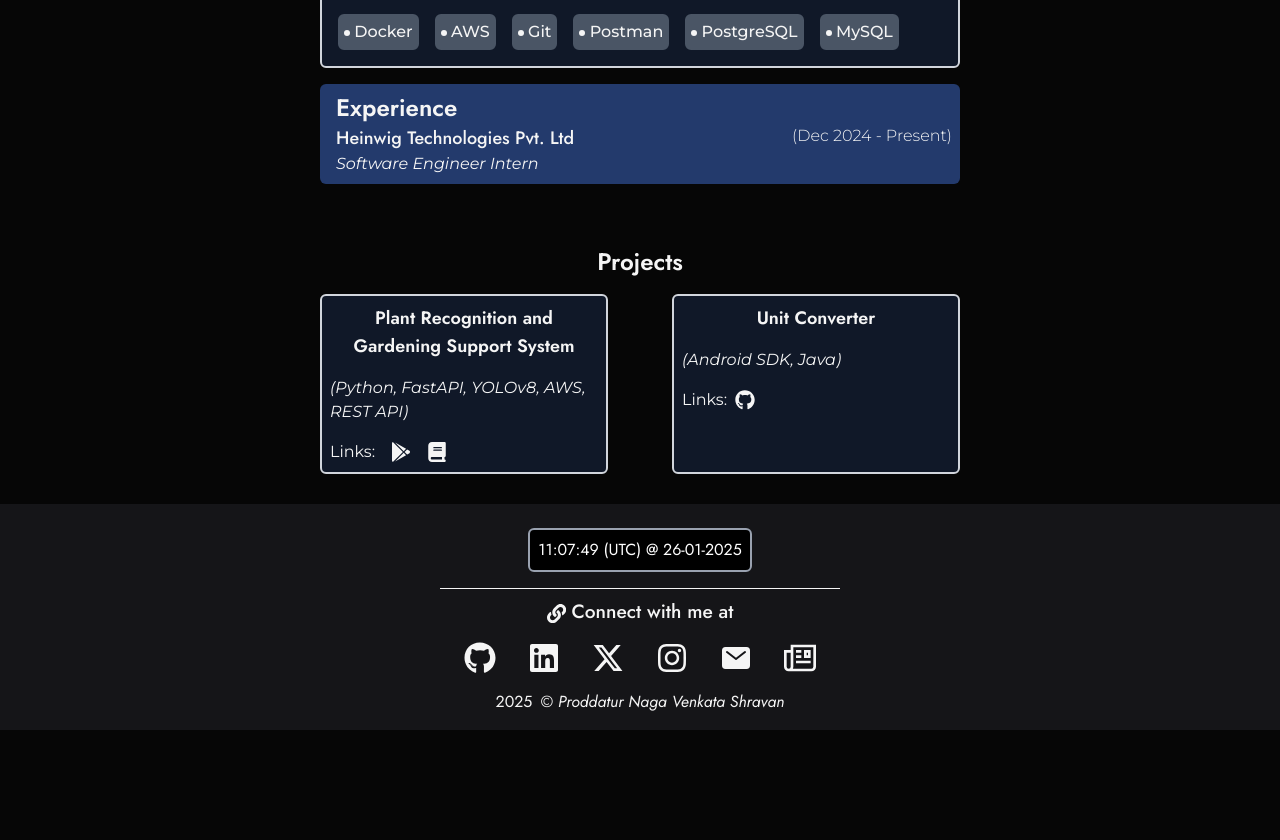
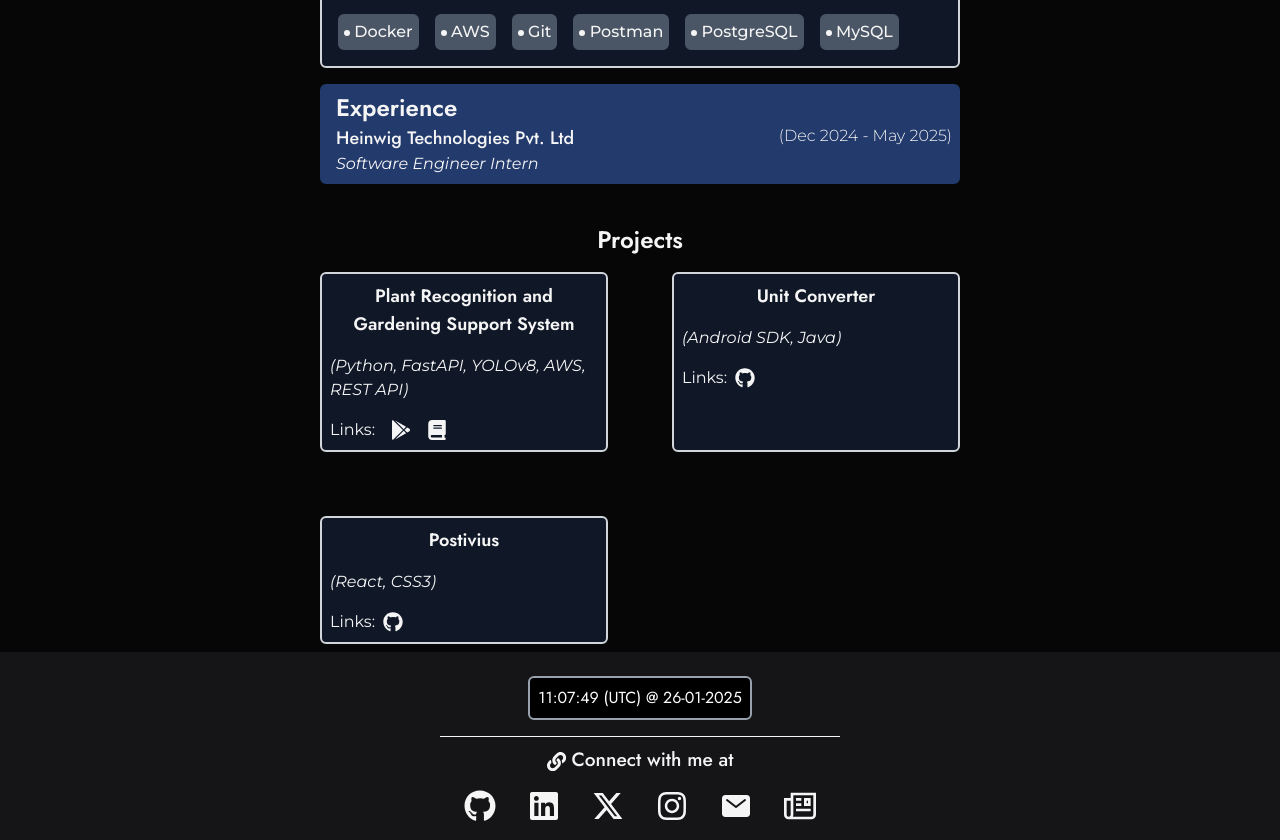
Before and after one commit to pnvshravan/pnvshravan-portfolio, a React (Vite) app: page / in a window 1280 px wide. Shown: the part 352-1192 px from the top of the page. Before the commit the page ends 1082 px from the top, so only its background shows below. Built offline with nearby package versions, Linux system fonts and the light colour scheme.

Commit message:
few changes in exp section

```diff
--- a/src/components/Home.jsx
+++ b/src/components/Home.jsx
@@ -18,7 +18,7 @@ const Home=()=>{
                             </p>
                         </div>
                         <button className="border-gray-400 border-2 rounded-md p-1.5 bg-gray-700 hover:ring-3 hover:ring-gray-400">
-                            <a href="https://drive.google.com/file/d/1dZzoKs4OXcYG7U8v0lpZ8FYxKtxZPCZR/view?usp=drive_link" target="_blank" className="hover:cursor-pointer"><FiDownloadCloud className="inline"/> Resume</a>
+                            <a href="https://313707617659928576.hello.cv/" target="_blank" className="hover:cursor-pointer"><FiDownloadCloud className="inline"/> Resume</a>
                         </button>
                     </div>
                 </div>
--- a/src/components/Projects.jsx
+++ b/src/components/Projects.jsx
@@ -8,7 +8,7 @@ const Projects=()=>{
         <>
             <div className="h-auto min-h-[18rem] p-2 mob-sm:mb-6 tablet:pb-8 flex flex-col justify-center items-center">
                 <h1 className="text-center mb-4">Projects</h1>
-                <div className="flex justify-center gap-16 w-[40rem] mob-sm:flex-col mob-sm:w-[20rem] mob-sm:items-center mob-sm:gap-8 tablet:flex-col tablet:w-[25rem] tablet:items-center tablet:gap-10">
+                <div className="grid grid-cols-2 gap-16 w-[40rem] mob-sm:flex-col mob-sm:w-[20rem] mob-sm:items-center mob-sm:gap-8 tablet:flex-col tablet:w-[25rem] tablet:items-center tablet:gap-10">
                     <div className="p-2 border-gray-300 border-2 w-[18rem] rounded-md bg-gray-900 mob-sm:w-[15rem] tablet:w-[25rem]">
                         <h3 className="text-center">Plant Recognition and Gardening Support System</h3>
                         <p className="mt-4"><i>(Python, FastAPI, YOLOv8, AWS, REST API)</i></p>
@@ -27,6 +27,15 @@ const Projects=()=>{
                             <a href="https://github.com/pnvshravan/UnitConverter" target="_blank" className="hover:scale-125"><FaGithub size={20}/></a>
                         </span>
                     </div>
+                    <div className="p-2 border-gray-300 border-2 w-[18rem]
+                    rounded-md bg-gray-900 mob-sm:w-[15rem] tablet:w-[25rem]">
+                        <h3 className="text-center">Postivius</h3>
+                        <p className="mt-4"><i>(React, CSS3)</i></p>
+                        <span className="inline-flex gap-2 mt-4 place-items-center">
+                            Links:
+                            <a href="" target="_blank" className="hover:scale-125"><FaGithub size={20}/></a>
+                        </span>
+                    </div>
                 </div>
             </div>
         </>
--- a/src/components/Section2.jsx
+++ b/src/components/Section2.jsx
@@ -24,7 +24,7 @@ const Section2=()=>{
                     <h1 className="px-2">Experience</h1>
                     <div className="flex justify-between gap-6">
                         <a href="https://www.linkedin.com/company/heinwig/" target="_blank" className="hover:underline"><h3 className="px-2 font-medium">Heinwig Technologies Pvt. Ltd</h3></a>
-                        <p className="tablet:ml-12 font-light">(Dec 2024 - Present)</p>
+                        <p className="tablet:ml-12 font-light">(Dec 2024 - May 2025)</p>
                     </div>
                     <p className="px-2"><i>Software Engineer Intern</i></p>
                 </div>
```
